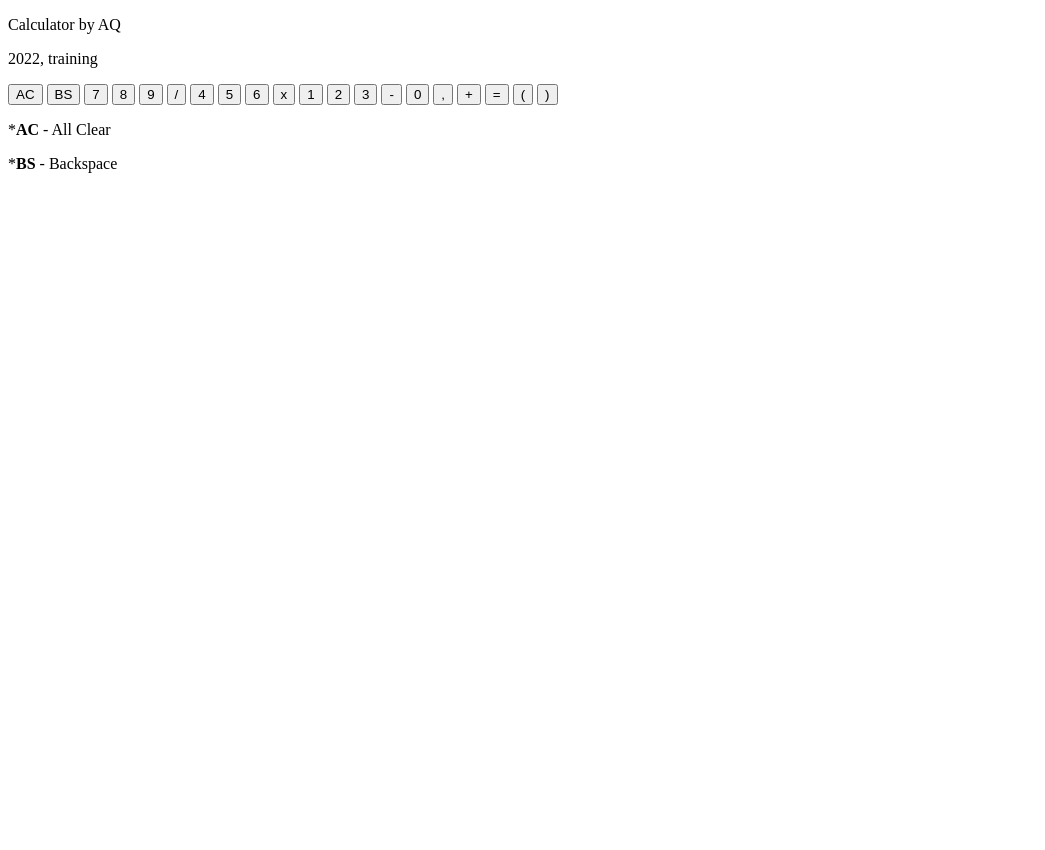
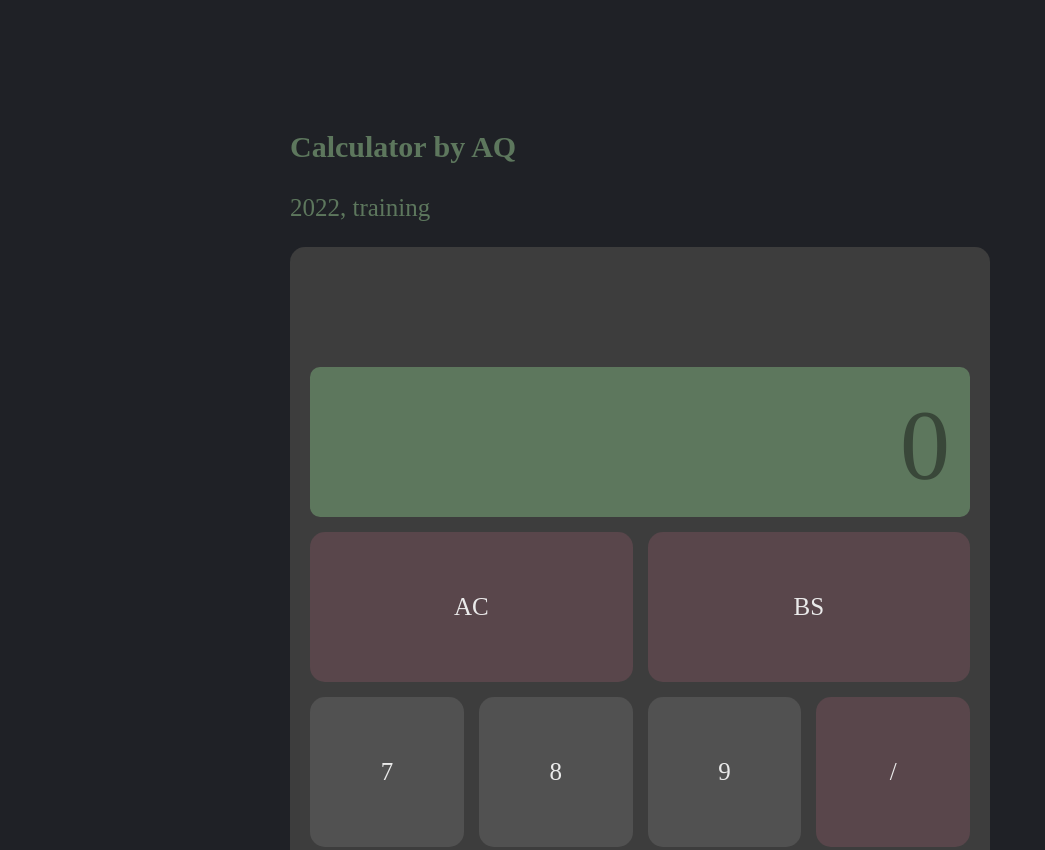
Before and after one commit to hmniaq/calculator.training, a plain HTML site: page index.html in a window 1280 px wide. Shown: the top 850 px of the page, without its empty margins (0-1045 px from the left). Before the commit the page ends 800 px from the top, so only its background shows below. Drawn offline with Linux system fonts and the light colour scheme; a web font is replaced by a local one.

Commit message:
Modified index.html
add link to online font, some classes for comfortable work in style.css

```diff
--- a/index.html
+++ b/index.html
@@ -4,14 +4,20 @@
     <meta charset="UTF-8">
     <meta http-equiv="X-UA-Compatible" content="IE=edge">
     <meta name="viewport" content="width=device-width, initial-scale=1.0">
+    <link rel="stylesheet" href="/calculator.training/style.css">
+    <link rel="preconnect" href="https://fonts.googleapis.com">
+    <link rel="preconnect" href="https://fonts.gstatic.com" crossorigin>
+    <link href="https://fonts.googleapis.com/css2?family=Zen+Dots&display=swap" rel="stylesheet">
     <title>Calculator</title>
 </head>
 <body>
     <div class="main-container">
 
+        <div class="container">
+
             <div class="header">
                 <p class="main-greet">
-                Calculator by AQ
+                    <strong>Calculator by AQ</strong>
                 </p>
                 <p class="greet">
                     2022, training
@@ -20,33 +26,33 @@
 
             <div class="calc">
 
-            <output class="calc-result" id="result"></output>
+                <output class="calc-result" id="result">0</output>
 
-            <button type="button" class="calc-btn">AC</button>
-            <button type="button" class="calc-btn">BS</button>
+                <button type="button" class="calc-btn special-btn reset-btn">AC</button>
+                <button type="button" class="calc-btn special-btn back-btn">BS</button>
 
                 <button type="button" class="calc-btn">7</button>
                 <button type="button" class="calc-btn">8</button>
                 <button type="button" class="calc-btn">9</button>
-            <button type="button" class="calc-btn">/</button>
+                <button type="button" class="calc-btn special-btn">/</button>
 
                 <button type="button" class="calc-btn">4</button>
                 <button type="button" class="calc-btn">5</button>
                 <button type="button" class="calc-btn">6</button>
-            <button type="button" class="calc-btn">x</button>
+                <button type="button" class="calc-btn special-btn">x</button>
 
                 <button type="button" class="calc-btn">1</button>
                 <button type="button" class="calc-btn">2</button>
                 <button type="button" class="calc-btn">3</button>
-            <button type="button" class="calc-btn">-</button>
+                <button type="button" class="calc-btn special-btn">-</button>
 
-            <button type="button" class="calc-btn">0</button>
+                <button type="button" class="calc-btn null-btn">0</button>
                 <button type="button" class="calc-btn">,</button>
-            <button type="button" class="calc-btn">+</button>
+                <button type="button" class="calc-btn special-btn">+</button>
 
-            <button type="button" class="calc-btn">=</button>
-            <button type="button" class="calc-btn">(</button>
-            <button type="button" class="calc-btn">)</button>
+                <button type="button" class="calc-btn special-btn equal-btn">=</button>
+                <button type="button" class="calc-btn special-btn">(</button>
+                <button type="button" class="calc-btn special-btn">)</button>
 
             </div>
 
@@ -60,6 +66,8 @@
                 </p>
 
             </div>
+
+        </div>
     </div>
 </body>
 </html>
--- /dev/null
+++ b/style.css
@@ -0,0 +1,68 @@
+* {
+    box-sizing: border-box;
+    font-family: 'Zen Dots';
+}
+
+body {
+    margin: 0;
+    padding: 0;
+    background-color: #1f2126;
+    user-select: none;
+}
+
+.main-container {
+    display: flex;
+    justify-content: center;
+    margin: 100px;
+}
+
+.header, .description {
+    color: #5d775d;
+    font-size: 25px;
+}
+.main-greet {
+    font-size: 30px;
+}
+
+.calc {
+    width: 700px;
+    background-color: #3d3d3d;
+    border-radius: 15px;
+    padding: 120px 20px 20px;
+
+    display: grid;
+    grid-template-columns: repeat(4, 1fr);
+    grid-auto-rows: 150px;
+    gap: 15px;
+}
+
+.calc-result {
+    grid-column: 1/-1;
+    background-color: #5d775d;
+    border-radius: 10px;
+    color: #394739;
+    font-size: 100px;
+    padding: 20px;
+    text-align: right;
+}
+
+.calc-btn {
+    border: none;
+    border-radius: 15px;
+    background-color: #515151;
+    cursor: pointer;
+    font-size: 25px;
+    color: #eaeaea;
+}
+
+.special-btn {
+    background-color: #59464b;
+}
+
+.reset-btn, .null-btn, .equal-btn{
+    grid-column: 1/3;
+}
+
+.back-btn {
+    grid-column: 3/-1;
+}
```
Lines whose indentation alone changed are shown as unchanged.
